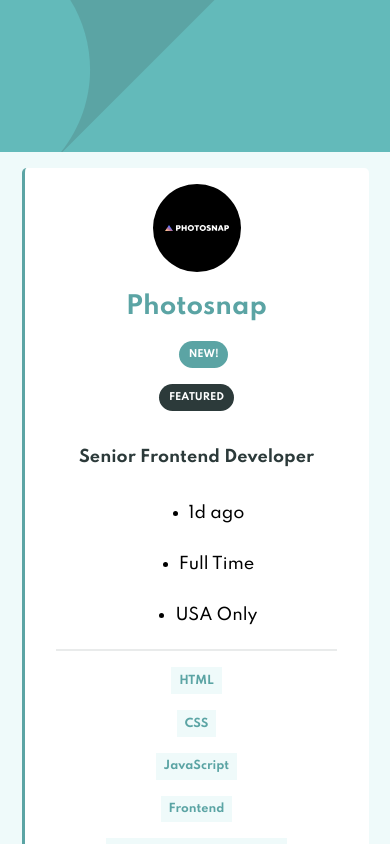
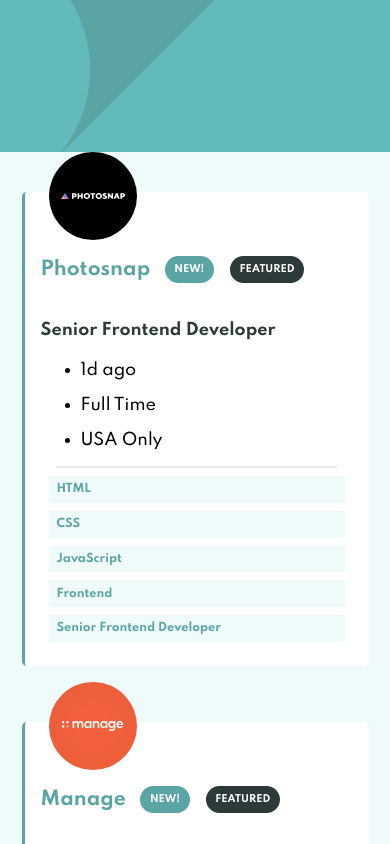
Before and after one commit to Afshar07/static-job-listings-vue, a Vue app: page / in a window 390 px wide. Shown: the top 844 px of the page. Built offline with nearby package versions, Linux system fonts and the light colour scheme.

Commit message:
Change pic positioning to absolute and add badges div

```diff
--- a/src/components/AvailableJobs.vue
+++ b/src/components/AvailableJobs.vue
@@ -1,13 +1,14 @@
 <template>
-  <div class="container" :class="featuredClass">
-    <img :src="imgLinkNew" alt="Company Logo" />
+  <div class="job-container" :class="featuredClass">
+    <img :src="imgLinkNew" alt="Company Logo" class="company-logo" />
 
-    <h2 class="company-name">{{ company }}</h2>
+    <div class="badges">
+      <h3 class="company-name">{{ company }}</h3>
 
-    <new-badge v-if="isNew"></new-badge>
+      <new-badge v-if="isNew"></new-badge>
 
-    <featured-badge v-if="isFeatured"></featured-badge>
-
+      <featured-badge v-if="isFeatured"></featured-badge>
+    </div>
     <h4 class="position">{{ position }}</h4>
 
     <job-description
@@ -62,16 +63,31 @@ export default {
 
 <style scoped>
 @media only screen and (max-width: 500px) {
-  .container {
+  .job-container {
     width: 80%;
     height: 100%;
-    background-color: #fff;
-    margin: 1rem;
+    background-color: #fff !important;
+    margin: 2.5rem 1rem 1rem 1rem;
     padding: 1rem;
     border-radius: 0.3rem;
+    position: relative;
+  }
+  .container:first-of-type {
+    margin-top: 4rem;
+  }
+  .company-logo {
+    position: absolute;
+    top: -2.5rem;
+    left: 1.5rem;
   }
   .new-border {
     border-left: 3px solid #5ba4a4;
+  }
+  .badges{
+    display: flex;
+    align-items: center;
+    margin-top: 2rem;
+
   }
   .company-name {
     color: #5ba4a4;
```
